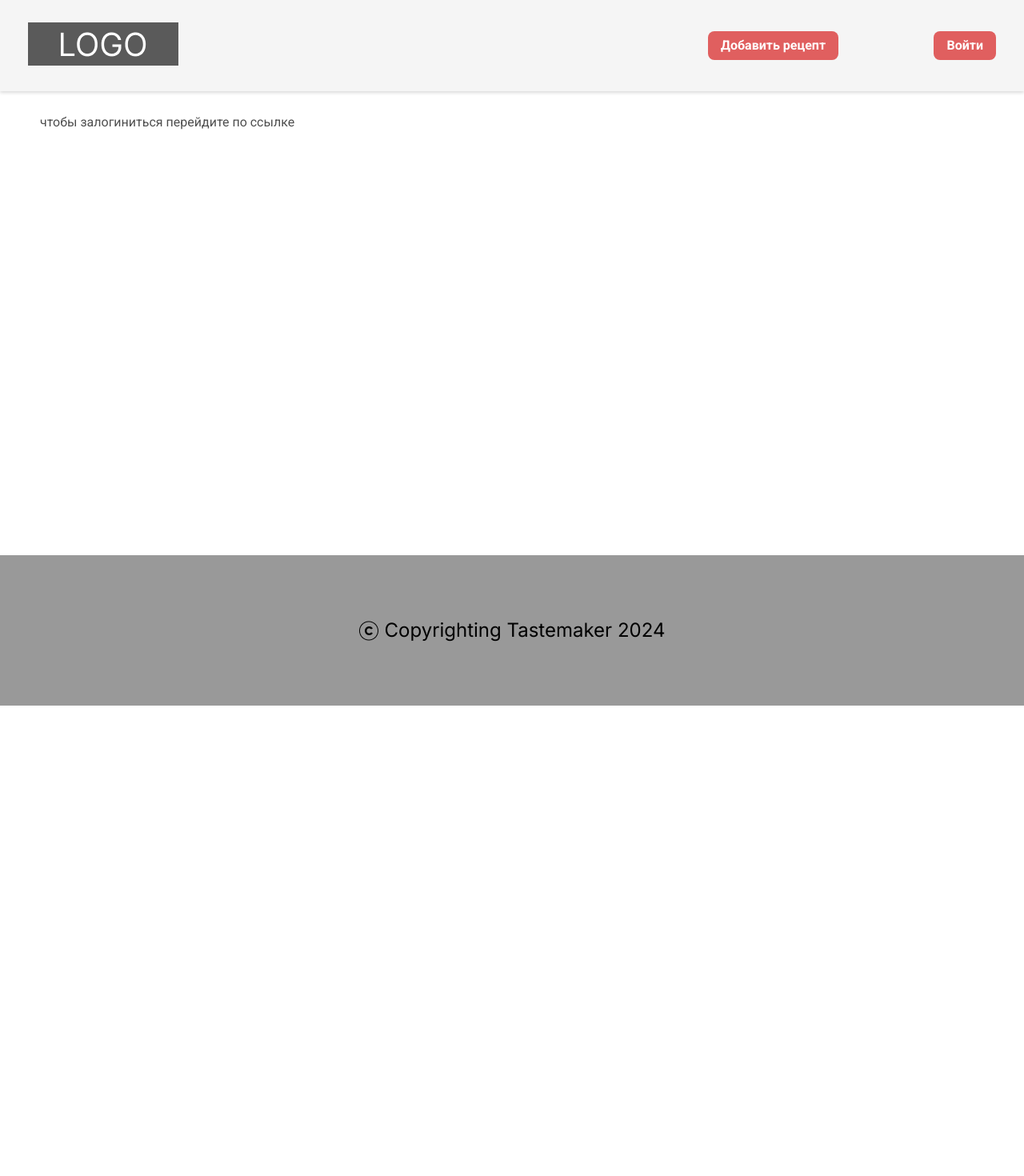
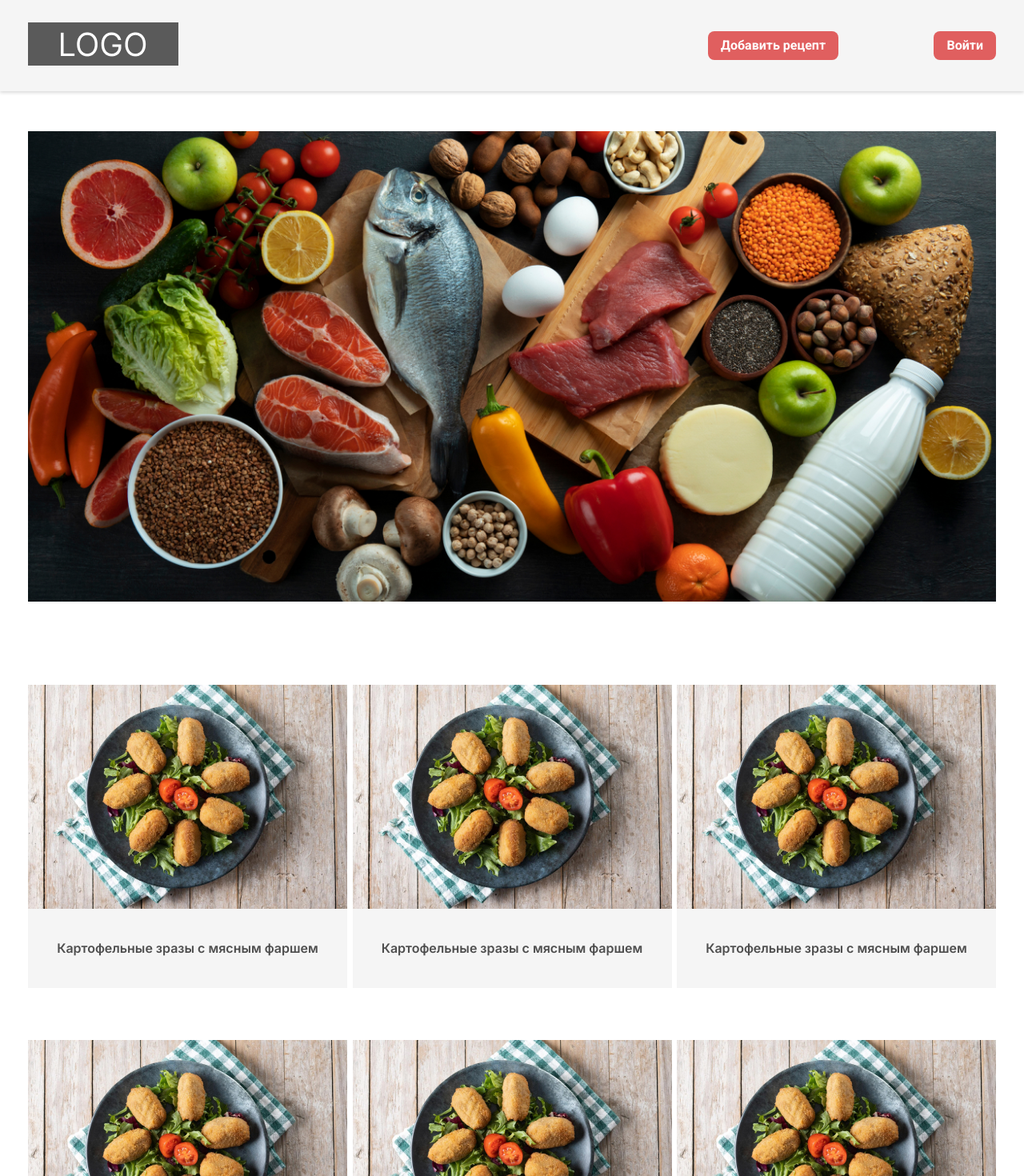
Before and after one commit to moduleb/TasteMaker_code, a React (Vite) app in the folder frontend/: page / in a window 1280 px wide. Shown: the top 1470 px of the page at 80% size. Before the commit the page ends 882 px from the top, so only its background shows below. Built offline with nearby package versions, Linux system fonts and the light colour scheme.

Commit message:
сÐоздобавил компоненты для вывода рецептов на главнуюÑ

```diff
--- a/frontend/src/components/Header/Header.module.css
+++ b/frontend/src/components/Header/Header.module.css
@@ -26,5 +26,5 @@
 .headerWrap {
     background-color: #F5F5F5;
     box-shadow: 0px 2px 4px 0px rgba(0, 0, 0, 0.15);
-    margin-bottom: 30px;
+    margin-bottom: 50px;
 }
--- /dev/null
+++ b/frontend/src/components/RecipeCard/RecipeItem/RecipeItem.module.css
@@ -0,0 +1,15 @@
+.item {
+    max-width: 400px;
+    margin-bottom: 65px;
+}
+.link {
+    display: flex;
+    flex-direction: column;
+}
+.title {
+    background: #f5f5f5;
+    text-align: center;
+    padding: 40px 5px;
+    font-family: Inter, sans-serif;
+    font-weight: 600;
+}
--- /dev/null
+++ b/frontend/src/components/RecipeCard/RecipeItem/RecipeItem.tsx
@@ -0,0 +1,12 @@
+import { Recipe } from "../../../pages/HomePage/HomePage.tsx"
+import s from "./RecipeItem.module.css"
+export const RecipeItem = ({ title, url, image }: Recipe) => {
+  return (
+    <div className={s.item}>
+      <a href={url} className={s.link}>
+        <img src={image} alt={title} className={s.img} />
+        <span className={s.title}>{title}</span>
+      </a>
+    </div>
+  )
+}
--- /dev/null
+++ b/frontend/src/components/RecipeCard/RecipeList/RecipeList.module.css
@@ -0,0 +1,5 @@
+.list {
+    display: flex;
+    flex-wrap: wrap;
+    justify-content: space-between;
+}
--- /dev/null
+++ b/frontend/src/components/RecipeCard/RecipeList/RecipeList.tsx
@@ -0,0 +1,16 @@
+import { Recipe } from "../../../pages/HomePage/HomePage.tsx"
+import { RecipeItem } from "../RecipeItem/RecipeItem.tsx"
+import s from "./RecipeList.module.css"
+
+type Props = {
+  recipes: Recipe[]
+}
+export const RecipeList = ({ recipes }: Props) => {
+  return (
+    <div className={s.list}>
+      {recipes.map((recipe, i) => (
+        <RecipeItem {...recipe} key={i} />
+      ))}
+    </div>
+  )
+}
--- a/frontend/src/index.css
+++ b/frontend/src/index.css
@@ -82,6 +82,7 @@ sup {
 
 img {
     border-style: none;
+    max-width: 100%;
 }
 
 button,
--- /dev/null
+++ b/frontend/src/pages/HomePage/HomePage.module.css
@@ -0,0 +1,3 @@
+.mainBanner {
+    margin-bottom: 100px;
+}
--- a/frontend/src/pages/HomePage/HomePage.tsx
+++ b/frontend/src/pages/HomePage/HomePage.tsx
@@ -1,18 +1,81 @@
 import { useAuth } from "../../hooks/useAuth.ts"
 import { Link } from "react-router-dom"
-import { Container } from "../../components/UI/Container/Container.tsx"
+import mockMainBanner from "../../assets/main-banner.jpg"
+import mockRecipeItemImage from "../../assets/dish-photo.jpg"
+import { RecipeList } from "../../components/RecipeCard/RecipeList/RecipeList.tsx"
+import s from "./HomePage.module.css"
+
+const mockRecipes = [
+  {
+    image: mockRecipeItemImage,
+    title: "Картофельные зразы с мясным фаршем",
+    url: "#",
+  },
+  {
+    image: mockRecipeItemImage,
+    title: "Картофельные зразы с мясным фаршем",
+    url: "#",
+  },
+  {
+    image: mockRecipeItemImage,
+    title: "Картофельные зразы с мясным фаршем",
+    url: "#",
+  },
+  {
+    image: mockRecipeItemImage,
+    title: "Картофельные зразы с мясным фаршем",
+    url: "#",
+  },
+  {
+    image: mockRecipeItemImage,
+    title: "Картофельные зразы с мясным фаршем",
+    url: "#",
+  },
+  {
+    image: mockRecipeItemImage,
+    title: "Картофельные зразы с мясным фаршем",
+    url: "#",
+  },
+  {
+    image: mockRecipeItemImage,
+    title: "Картофельные зразы с мясным фаршем",
+    url: "#",
+  },
+  {
+    image: mockRecipeItemImage,
+    title: "Картофельные зразы с мясным фаршем",
+    url: "#",
+  },
+  {
+    image: mockRecipeItemImage,
+    title: "Картофельные зразы с мясным фаршем",
+    url: "#",
+  },
+]
+
+export interface Recipe {
+  image: string
+  title: string
+  url: string
+}
 
 export const HomePage = () => {
   // return <Navigate to="/login" />
   const { isAuth } = useAuth()
 
   return (
-    <Container>
-      {isAuth ? (
-        "вы залогинены"
-      ) : (
-        <Link to="/login">чтобы залогиниться перейдите по ссылке</Link>
-      )}
-    </Container>
+    <div>
+      {/*{isAuth ? (*/}
+      {/*  "вы залогинены"*/}
+      {/*) : (*/}
+      {/*  <Link to="/login">чтобы залогиниться перейдите по ссылке</Link>*/}
+      {/*)}*/}
+      <img
+        src={mockMainBanner}
+        alt="Изображение блюда"
+        className={s.mainBanner}
+      />
+      <RecipeList recipes={mockRecipes} />
+    </div>
   )
 }
```
Also changed, not shown: frontend/src/assets/dish-photo.jpg (added), frontend/src/assets/main-banner.jpg (added).
